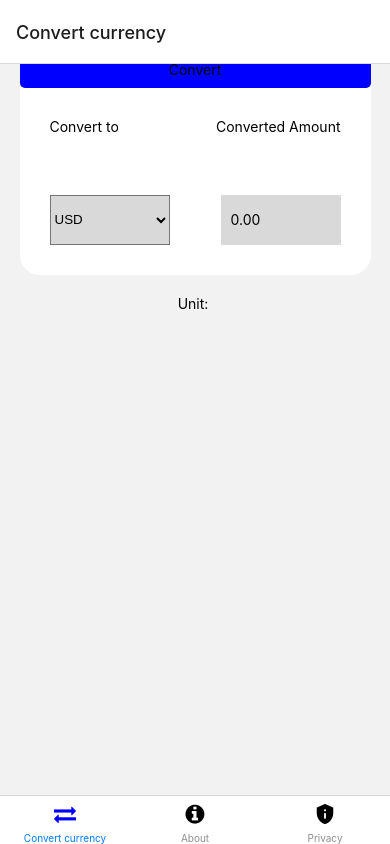
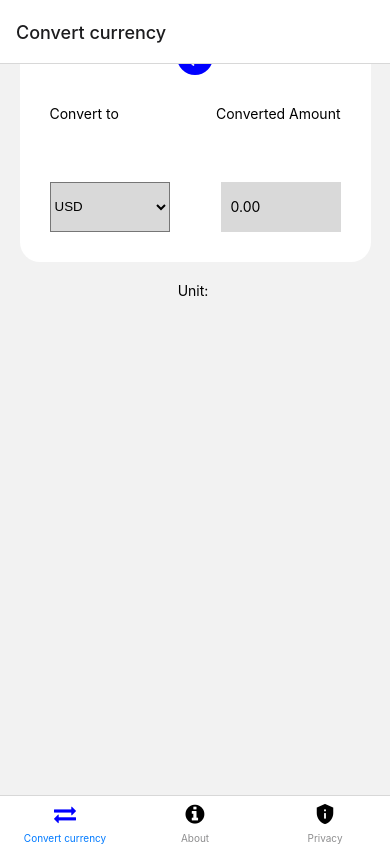
Before and after one commit to wagzyAyo/currency_converter_app, a React Native app: screen / in a window 390 px wide. Built offline with nearby package versions, Linux system fonts and the light colour scheme.

Commit message:
convert layout

```diff
--- a/src/components/screens/convert.js
+++ b/src/components/screens/convert.js
@@ -1,7 +1,6 @@
 import React, {useState, useEffect} from 'react'
-import {Text, View, StyleSheet, TouchableOpacity, TextInput } from 'react-native';
+import {Text, View, StyleSheet, TouchableOpacity, TextInput, Image } from 'react-native';
 import { Picker } from '@react-native-picker/picker';
-
 
 const API_KEY = process.env.KEY
 
@@ -43,7 +42,7 @@ const Convert = () => {
         try {
           const { convertFrom, convertTo } = formData;
           const exchangeRate = await getExchangeRate(convertFrom, convertTo);
-          const unitValue = exchangeRate.toFixed(4);
+          const unitValue = exchangeRate.toFixed(2);
           const unitText = `1 ${convertFrom} = ${unitValue} ${convertTo}`;
           setUnit(unitText);
         } catch (error) {
@@ -81,8 +80,9 @@ const Convert = () => {
             onChangeText={(value) => setFormData({ ...formData, amount: value })}
           />
           </View>
+          <View style={styles.horizontalLine}></View>
           <TouchableOpacity style={styles.button} onPress={handleConvert}>
-            <Text>Convert</Text>
+            <Image source={require("../../../assets/exchange icon.png")} style={styles.img} />
           </TouchableOpacity>
           <View style={styles.layout}>
             <Text>Convert to</Text>
@@ -137,10 +137,15 @@ const Convert = () => {
     },
     button: {
       backgroundColor: 'blue',
+      width:36,
+      height:36,
       padding: 10,
       alignItems: 'center',
-      borderRadius: 5,
-      marginTop: 10,
+      borderRadius: 50,
+      margin: "auto",
+      marginTop: -16,
+      display: 'flex',
+      alignSelf: 'center'
     },
     unit: {
       marginTop: 20,
@@ -148,6 +153,14 @@ const Convert = () => {
     },
     text: {
       padding:10,
+    },
+    img: {
+      width:15,
+      height:17
+    },
+    horizontalLine: {
+      height: 1,
+      backgroundColor: "black",
     }
   });
 
```
Also changed, not shown: assets/exchange icon.png (added), src/components/currencies.js (added).
